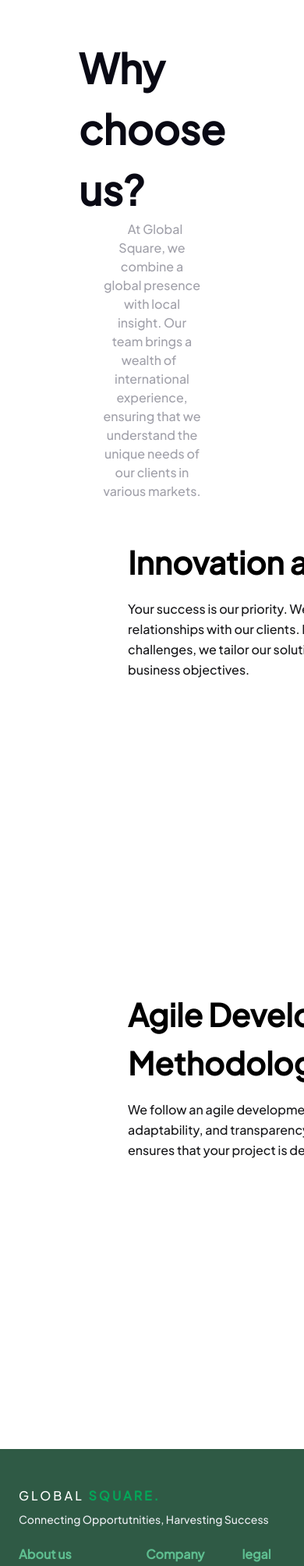
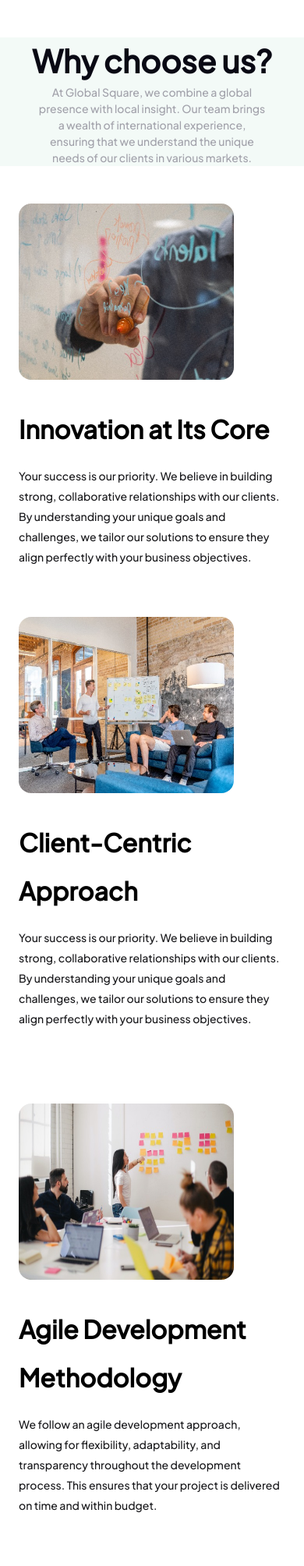
Before and after one commit to KiranDhungana/globalsqit, a PHP site: page /whychooseus.php in a window 390 px wide; the page is wider, and only the part inside the window is pictured. Shown: the part 46-2054 px from the top of that part at 78% size. Run offline with PHP 8.4, Linux system fonts and the light colour scheme; some libraries are stand-ins or nearby versions.

Commit message:
responsive work

```diff
--- a/style.css
+++ b/style.css
@@ -5,7 +5,7 @@
     text-decoration: none;
     list-style: none;
  font-family: 'Plus Jakarta Sans', sans-serif;
-
+  scroll-behavior: smooth;
 }
 
 
--- a/whychooseus.php
+++ b/whychooseus.php
@@ -1,4 +1,9 @@
-<link rel="stylesheet" href="style.css">
+<html lang="en">
+<head>
+    <meta charset="UTF-8">
+    <meta name="viewport" content="width=device-width, initial-scale=1.0">
+    <title>Why choose us</title>
+    <link rel="stylesheet" href="style.css">
 <script src="https://cdn.tailwindcss.com"></script>
 <link rel="stylesheet" href="https://cdnjs.cloudflare.com/ajax/libs/font-awesome/5.15.3/css/all.min.css"
     integrity="sha512-wvfXp9d2mPoHvVjKb5Au/ZzRfxHw6NZeWqQwFqquYxRfxI+YBxYUq9UId5tl+2GL9R2lY2zzkXp3o3KXMZaXEZDg=="
@@ -8,33 +13,32 @@
 <link
     href="https://fonts.googleapis.com/css2?family=Noto+Sans:wght@500&family=Plus+Jakarta+Sans:wght@500&family=Raleway:wght@700&display=swap"
     rel="stylesheet">
-<?php
+</head>
+<body>
+    <?php
 include('header.php')
     ?>
 
 <!-- Why choose us  -->
-<div class="text-justify flex flex-col  mx-[132px] my-[48px] items-center justify-center">
-    <div class="text-[#090914] font-[600] text-[52px]">
+<div class="text-justify flex flex-col mx-[0px]  md:px-[132px] my-[48px] items-center justify-center bg-[#F3FAF7]">
+    <div class="text-[#090914] font-[600] md:text-[52px] text-[40px]">
         Why choose us?
     </div>
-    <div class="text-center text-[#A1A1AA] ">
-        <span class="px-[8px]">
-            At Global Square, we combine a global presence with local insight. Our team brings a wealth of
-
-        </span>
-        <br>
-        international experience, ensuring that we understand the unique needs of our clients in various markets.
-    </div>
+    <div class="text-[#A1A1AA] text-center md:mx-[192px] mx-[48px] text-[14px] md:text-[20px]   flex md:flex-row flex-col justify-center  font-[400]">
+                <div>
+                At Global Square, we combine a global presence with local insight. Our team brings a wealth of international experience, ensuring that we understand the unique needs of our clients in various markets.
+                   </div>
+            </div>
 </div>
 <!-- Why choose us main -->
 <div class="flex flex-col gap-[64px] mt-[24px] mb-[72px]">
-    <div class="flex flex-row px-[132px] gap-[32px]">
+    <div class="flex md:flex-row flex-col md:px-[132px] px-[24px] gap-[32px]">
         <div>
             <img class="h-[226px] rounded-[16px] w-[276px]" src="images/whyc1.jpeg" alt="">
         </div>
-        <div class="flex flex-col text-[40px] gap-[16px] font-[600]">
-            <p style="line-height: 62px;">Innovation at Its Core</p>
-            <span style="line-height: 26px;" class="text-[16px] text-[#18181B] font-[400] w-[582px]">
+        <div class="flex flex-col text-[32px] md:text-[40px] gap-[16px] font-[600]">
+            <p  style="line-height: 62px;">Innovation at Its Core</p>
+            <span style="line-height: 26px;" class="md:text-[16px] text-[14px] text-[#18181B] font-[400] md:w-[582px]">
                 Your success is our priority. We believe in building strong, collaborative relationships with our
                 clients. By understanding your unique goals and challenges, we tailor our solutions to ensure they align
                 perfectly with your business objectives.
@@ -43,10 +47,13 @@
         </div>
     </div>
 
-    <div class="flex flex-row  pr-[132px] pl-[440px] gap-[32px]">
-        <div class="flex flex-col text-[40px] gap-[16px] font-[600]">
+    <div class="flex md:flex-row flex-col md:pr-[132px] px-[24px] md:pl-[440px] md:px-[0px] gap-[32px]">
+    <div>
+            <img class="h-[226px] rounded-[16px] w-[276px] md:hidden block" src="images/why2.jpeg" alt="">
+        </div>
+        <div class="flex flex-col text-[32px] md:text-[40px] gap-[16px] font-[600]">
             <p style="line-height: 62px;">Client-Centric Approach</p>
-            <span style="line-height: 26px;" class="text-[16px] text-[#18181B] font-[400] w-[582px]">
+            <span style="line-height: 26px;" class="md:text-[16px] text-[14px] text-[#18181B] font-[400] md:w-[582px] w-auto">
                 Your success is our priority. We believe in building strong, collaborative relationships with our
                 clients. By understanding your unique goals and challenges, we tailor our solutions to ensure they align
                 perfectly with your business objectives.
@@ -54,16 +61,16 @@
             </span>
         </div>
         <div>
-            <img class="h-[226px] rounded-[16px] w-[276px]" src="images/why2.jpeg" alt="">
+            <img class="h-[226px] rounded-[16px] w-[276px] hidden md:block" src="images/why2.jpeg" alt="">
         </div>
     </div>
-    <div class="flex flex-row  px-[132px]  gap-[32px]">
+    <div class="flex md:flex-row flex-col px-[24px] md:px-[132px]  gap-[32px]">
         <div>
             <img class="h-[226px] rounded-[16px] w-[276px]" src="images/why3.jpeg" alt="">
         </div>
-        <div class="flex flex-col text-[40px] gap-[16px] font-[600]">
+        <div class="flex flex-col text-[32px] md:text-[40px] gap-[16px] font-[600]">
             <p style="line-height: 62px;">Agile Development Methodology</p>
-            <span style="line-height: 26px;" class="text-[16px] text-[#18181B] font-[400] w-[582px]">
+            <span style="line-height: 26px;" class="md:text-[16px] text-[14px] text-[#18181B] font-[400] md:w-[582px] w-auto">
                 We follow an agile development approach, allowing for flexibility, adaptability, and transparency
                 throughout the development process. This ensures that your project is delivered on time and within
                 budget.
@@ -71,10 +78,10 @@
             </span>
         </div>
     </div>
-    <div class="flex flex-row  pr-[132px] pl-[440px] gap-[32px]">
-        <div class="flex flex-col text-[40px] gap-[16px] font-[600]">
+    <div class="flex md:flex-row flex-col  md:pr-[132px] md:pl-[440px] pr-[24px] pl-[24px] gap-[32px]">
+        <div class="flex flex-col text-[32px] md:text-[40px] gap-[16px] font-[600]">
             <p style="line-height: 62px;">Transparent Communication</p>
-            <span style="line-height: 26px;" class="text-[16px] text-[#18181B] font-[400] w-[582px]">
+            <span style="line-height: 26px;" class="md:text-[16px] text-[14px] text-[#18181B] font-[400] md:w-[582px] w-auto">
                 Communication is the cornerstone of successful collaboration. We maintain open and transparent
                 communication channels, keeping you informed at every stage of the development process. Your feedback is
                 not just welcomed; it is integral to our iterative approach.
@@ -94,3 +101,6 @@
 <?php
 include('footer.php');
 ?>
+    <script src="globaljs.js"></script>
+</body>
+</html>
```
Also changed, not shown: faq.php (+4 -4 lines).
